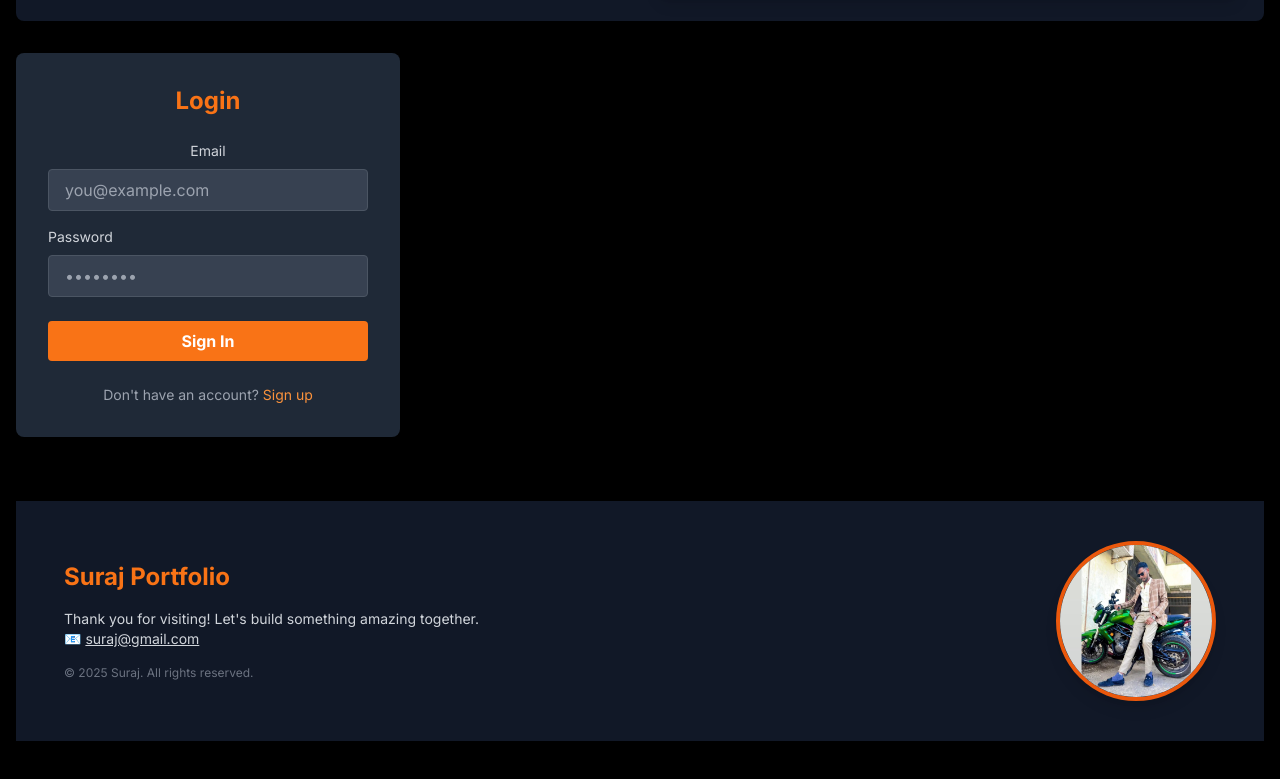
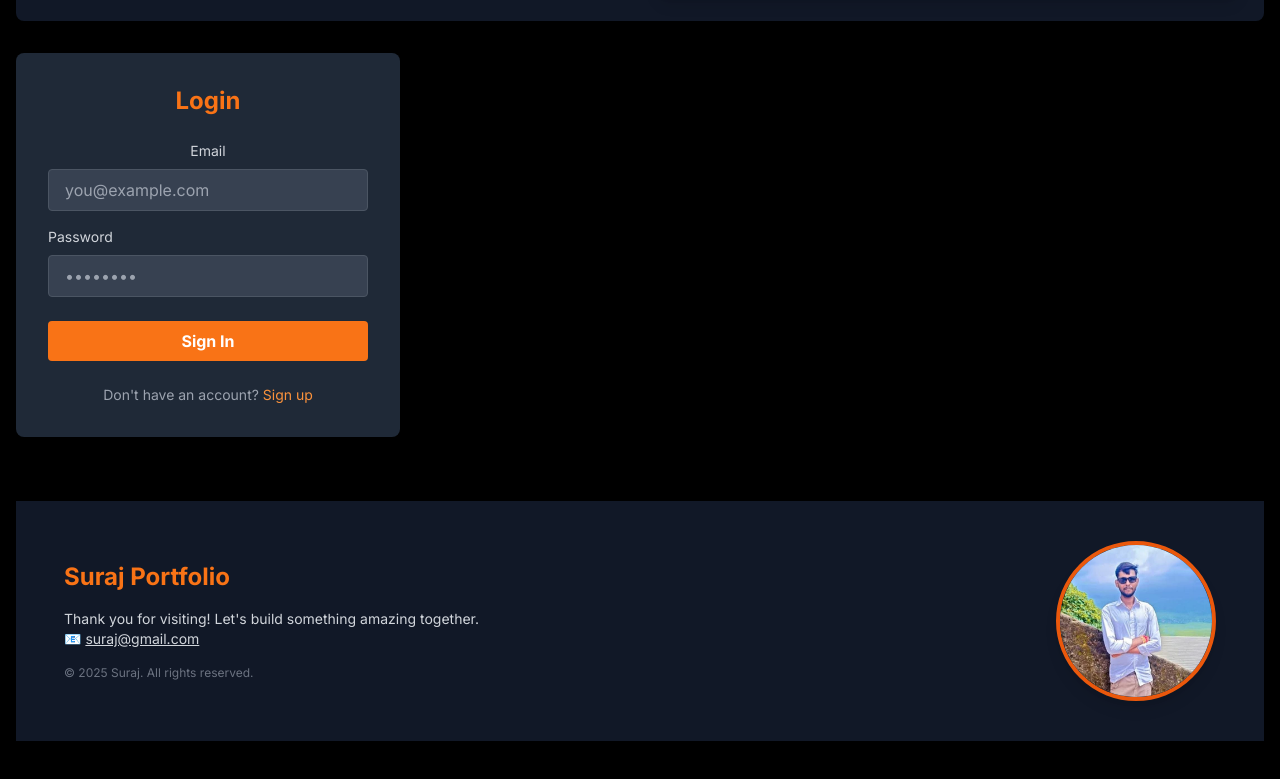
Before and after one commit to Vishwakarmasuraj333/animation-portfolio, a plain HTML site: page index.html in a window 1280 px wide. Shown: the part 2502-3281 px from the top of the page. Drawn offline with nearby package versions, Linux system fonts and the light colour scheme.

Commit message:
Update index.html

```diff
--- a/index.html
+++ b/index.html
@@ -200,7 +200,7 @@
   <footer class="bg-gray-900 text-white py-10 mt-16 px-6 md:px-12">
     <div class="max-w-7xl mx-auto flex flex-col md:flex-row-reverse items-center justify-between gap-8">
       <div class="w-40 h-40">
-        <img src="surya.jpeg" alt="Suraj" class="rounded-full object-cover shadow-lg w-full h-full border-4 border-orange-600" />
+        <img src="m.jpeg" alt="Suraj" class="rounded-full object-cover shadow-lg w-full h-full border-4 border-orange-600" />
       </div>
       <div class="text-center md:text-left space-y-4 animate-fade-in-up">
         <h3 class="text-2xl font-bold text-orange-500">Suraj Portfolio</h3>
```
